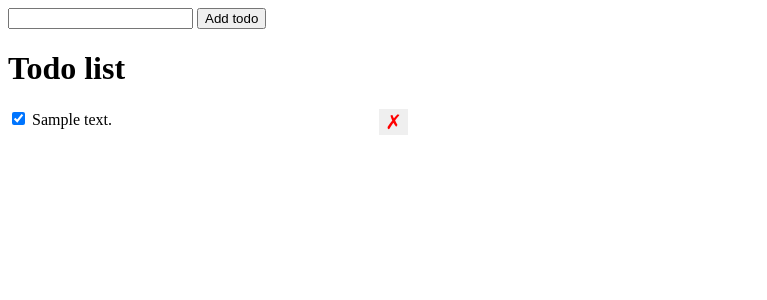
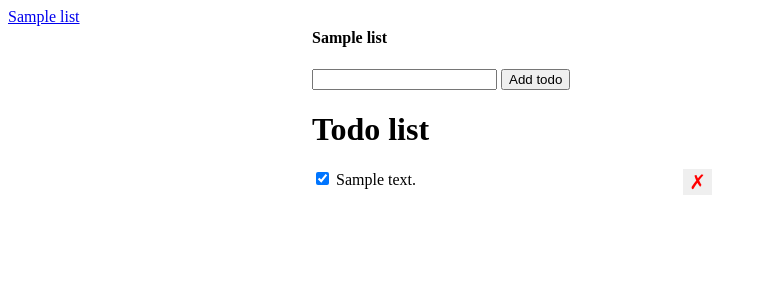
Before and after one commit to fitzystrikesagain/fullstack-nanodegree, a Flask app: template sql_and_data_modeling/templates/index.html in a window 1280 px wide. Shown: the top 300 px of the page, without its empty margins (0-767 px from the left). Run offline with Flask 2, Linux system fonts and the light colour scheme; the template is opened without the code that fills it: values that come from a table or form of the project are taken from there, others are empty; tables that the repository leaves empty hold one stand-in row (values such as "Sample post").

Commit message:
add handling for multiple views based on active todo list

```diff
--- a/sql_and_data_modeling/dummy_todo.py
+++ b/sql_and_data_modeling/dummy_todo.py
@@ -18,7 +18,8 @@ FLASK_PORT = os.environ.get("FLASK_PORT")
 Flask and SQLAlchemy config
 """
 app = Flask(__name__, template_folder="./templates")
-app.config["SQLALCHEMY_DATABASE_URI"] = f"postgresql://{POSTGRES_USER}:{POSTGRES_PASSWORD}@{POSTGRES_HOST}/{POSTGRES_DB}"
+app.config[
+    "SQLALCHEMY_DATABASE_URI"] = f"postgresql://{POSTGRES_USER}:{POSTGRES_PASSWORD}@{POSTGRES_HOST}/{POSTGRES_DB}"
 app.config["SQLALCHEMY_TRACK_MODIFICATIONS"] = True
 db = SQLAlchemy(app)
 migrate = Migrate(app, db)
@@ -51,6 +52,11 @@ class TodoList(db.Model):
         return f"<TodoList id: {self.id}, name: {self.name}>"
 
 
+@app.route("/")
+def index():
+    return redirect(url_for("get_list_todos", list_id=1))
+
+
 @app.route("/todos/create", methods=["POST"])
 def create_todo():
     error = False
@@ -72,9 +78,14 @@ def create_todo():
         return jsonify(body)
 
 
-@app.route("/")
-def index():
-    return render_template("index.html", data=Todo.query.order_by("id").all())
+@app.route("/lists/<int:list_id>")
+def get_list_todos(list_id):
+    return render_template(
+        template_name_or_list="index.html",
+        lists=TodoList.query.all(),
+        todos=Todo.query.filter_by(list_id=list_id).order_by("id").all(),
+        active_list=TodoList.query.get(list_id)
+    )
 
 
 @app.route("/todos/<todo_id>/set-completed", methods=["POST"])
--- a/sql_and_data_modeling/templates/index.html
+++ b/sql_and_data_modeling/templates/index.html
@@ -2,12 +2,13 @@
 <head>
     <link rel="icon"
           type="image/png"
-          href="https://external-content.duckduckgo.com/iu/?u=https%3A%2F%2Fwww.clipartkey.com%2Fmpngs%2Fm%2F145-1450089_python-flask-icon.png&f=1&nofb=1">
+          href="https://www.clipartkey.com/mpngs/m/145-1450089_python-flask-icon.png">
     <title>Todo App</title>
     <style>
         .error {
             display: none;
         }
+
         ul {
             list-style: none;
             padding: 0;
@@ -29,9 +30,26 @@
             font-size: 20px;
         }
 
+        .lists-wrapper, .todos-wrapper {
+            display: inline-block;
+            vertical-align: top;
+            width: 300px;
+        }
+
     </style>
 </head>
 <body>
+<div class="lists-wrapper">
+    <ul id="lists">
+        {% for list in lists %}
+        <li>
+            <a href="/lists/{{ list.id }}">{{ list.name }}</a>
+        </li>
+        {% endfor %}
+    </ul>
+</div>
+<div class="todos-wrapper">
+    <h4>{{ active_list.name }}</h4>
     <form id="form">
         <input type="text" id="description" name="description"/>
         <input type="submit" name="Create" value="Add todo"/>
@@ -39,14 +57,17 @@
     <div id="error" class="error">Something went wrong!</div>
     <h1>Todo list</h1>
     <ul id="todos">
-    {% for d in data %}
+        {% for todo in todos %}
         <li>
-        <input class="check-completed" data-id="{{ d.id }}" type="checkbox" {% if d.completed %} checked {% endif %}/>
-        {{ d.description}}
+            <input class="check-completed"
+                   data-id="{{ todo.id }}"
+                   type="checkbox" {% if todo.completed %} checked {% endif %}/>
+            {{ todo.description}}
             <button class="dismiss-todo">&cross;</button>
         </li>
         {% endfor %}
     </ul>
+</div>
 <script>
 
     const deletedTodos = document.querySelectorAll(".dismiss-todo");
```
Also changed, not shown: sql_and_data_modeling/sql/init.sql (+14 -1 lines). Lines whose indentation alone changed are shown as unchanged.
